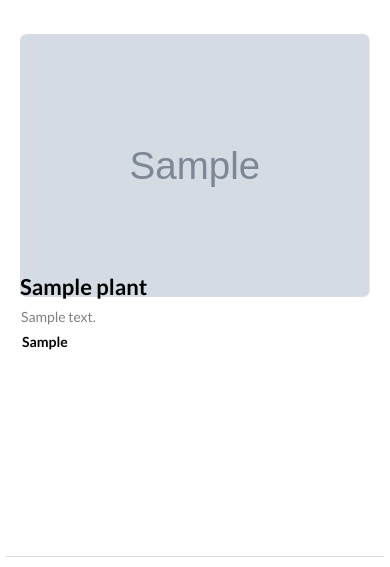
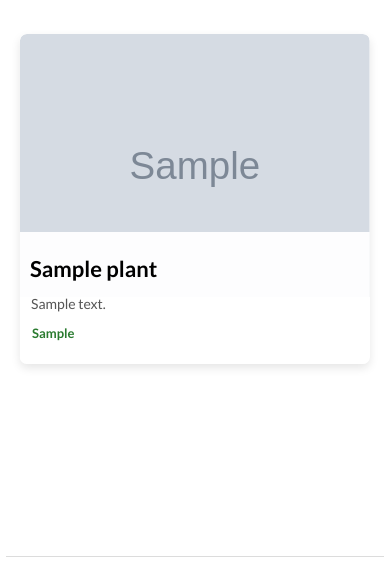
Before and after one commit to T-Python-25-June-15/LAB-ORM-PLANTEER, a Django app: page / in a window 390 px wide. Shown: the part 761-1328 px from the top of the page. Run offline with Django 5.2, Linux system fonts and the light colour scheme; tables that the repository leaves empty hold one stand-in row (values such as "Sample post"); grey boxes marked "Sample" are stand-in pictures.

Commit message:
adding plant and all plants has finished html and css and responsive design

```diff
--- a/Planteer/main/static/css/index.css
+++ b/Planteer/main/static/css/index.css
@@ -136,6 +136,9 @@
     flex-direction: column;
     position: relative;
     overflow: hidden;
+    border-radius: 7px;
+    box-shadow: 0 4px 10px rgba(0, 0, 0, 0.1);
+    background-color: #fff;
 }
 
 .content .cards .card img {
@@ -143,35 +146,41 @@
     top: 0;
     width: 100%;
     height: 200px;
-    border-radius: 7px;
-    z-index: 2;
     object-fit: cover;
+    z-index: 1;
+    border-radius: 7px 7px 0 0;
 }
 
 .content .cards .card .texts {
     position: absolute;
-    bottom: 3px;
-    z-index: 3;
+    bottom: 0;
+    z-index: 2;
     width: 100%;
     height: 100px;
+    background-color: rgba(255, 255, 255, 0.95);
+    padding: 10px;
     display: flex;
     flex-direction: column;
     justify-content: center;
+    gap: 5px;
+    border-radius: 0 0 7px 7px;
 }
 
 .content .cards .card .texts h5 {
-    font-size: 15px;
-    margin-bottom: 8px;
+    font-size: 18px;
+    margin: 0;
+    font-weight: bold;
 }
+
 .content .cards .card .texts p {
     font-size: 14px;
-    font-weight: 450;
-    color: gray;
-    margin-bottom: 8px;
+    margin: 0;
+    color: #555;
 }
 
-.content .cards .card strong {
-    font-size: 14px;
+.content .cards .card .texts strong {
+    font-size: 13px;
+    color: #2a7b2f;
 }
 
 @media(max-width: 1260px){
@@ -188,6 +197,12 @@
 @media(max-width: 1150px){
     .content .cards .card {
         width: 300px;
+    }
+    .content .cards .card .texts {
+        height: 40%;
+    }
+    .content .cards .card img {
+        height:60%;
     }
 }
 
--- a/Planteer/main/templates/main/index.html
+++ b/Planteer/main/templates/main/index.html
@@ -48,6 +48,7 @@
                 <p>{{plant.description}}</p>
                 <strong>{{plant.category}}</strong>
             </div>
+        </div>
 
         {% endfor %}
     </div>
```
Also changed, not shown: Planteer/plants/static/css/all.css.
